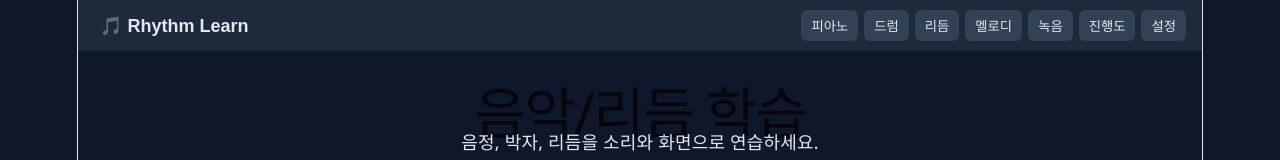
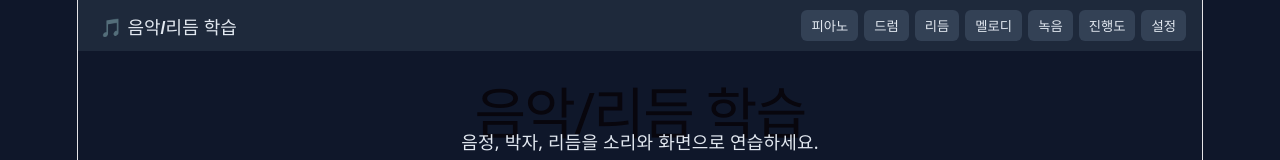
Before and after one commit to WBmaker2/music-rhythm-learning, a React (Vite) app: page / in a window 1280 px wide. Shown: the top 160 px of the page. Built offline with nearby package versions, Linux system fonts and the light colour scheme.

Commit message:
브랜드 문구 한국어화

```diff
--- a/src/App.tsx
+++ b/src/App.tsx
@@ -15,7 +15,7 @@ export default function App() {
   return (
     <div className="app">
       <header className="topbar">
-        <button className="brand" onClick={() => setMode('home')}>🎵 Rhythm Learn</button>
+        <button className="brand" onClick={() => setMode('home')}>🎵 음악/리듬 학습</button>
         <nav>
           {([['piano','피아노'],['drums','드럼'],['rhythm','리듬'],['melody','멜로디'],['record','녹음'],['progress','진행도'],['settings','설정']] as [Mode,string][]).map(([m,label]) => (
             <button key={m} className={mode===m?'active':''} onClick={()=>setMode(m)}>{label}</button>
```
